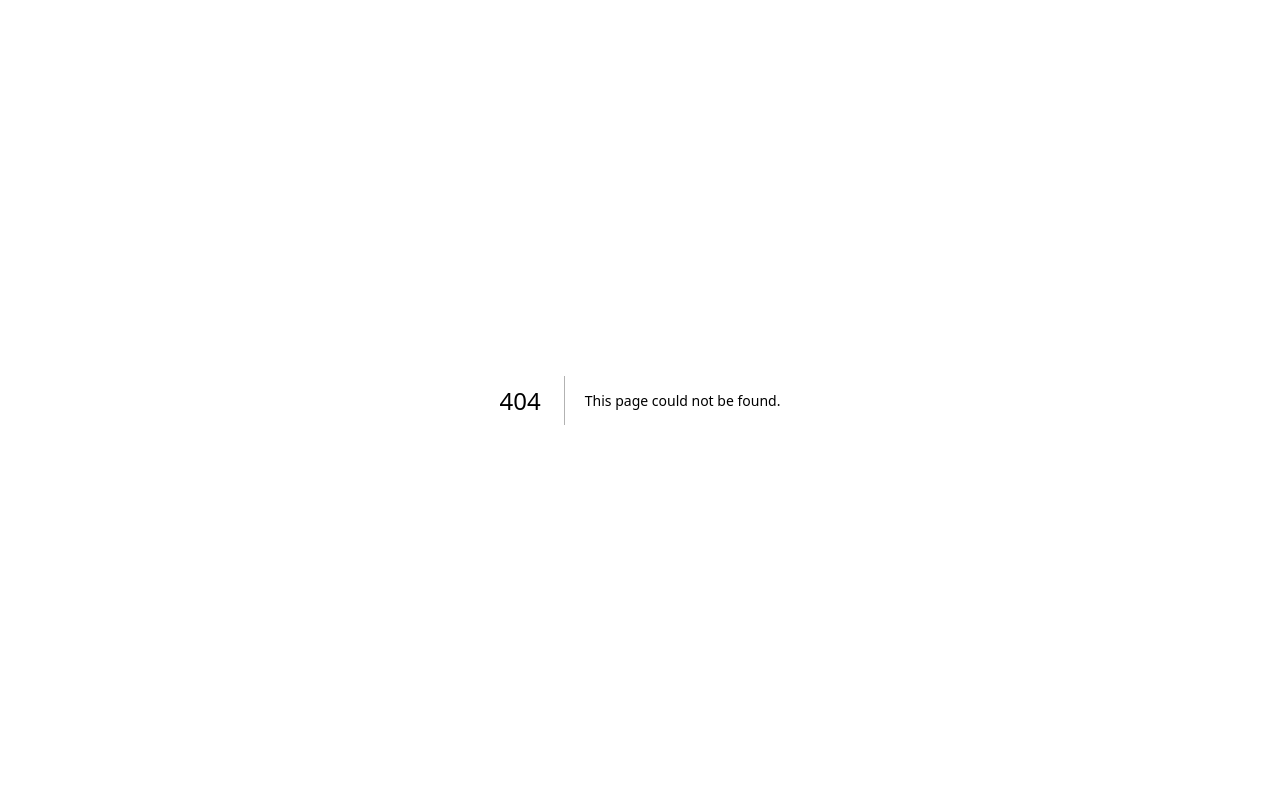
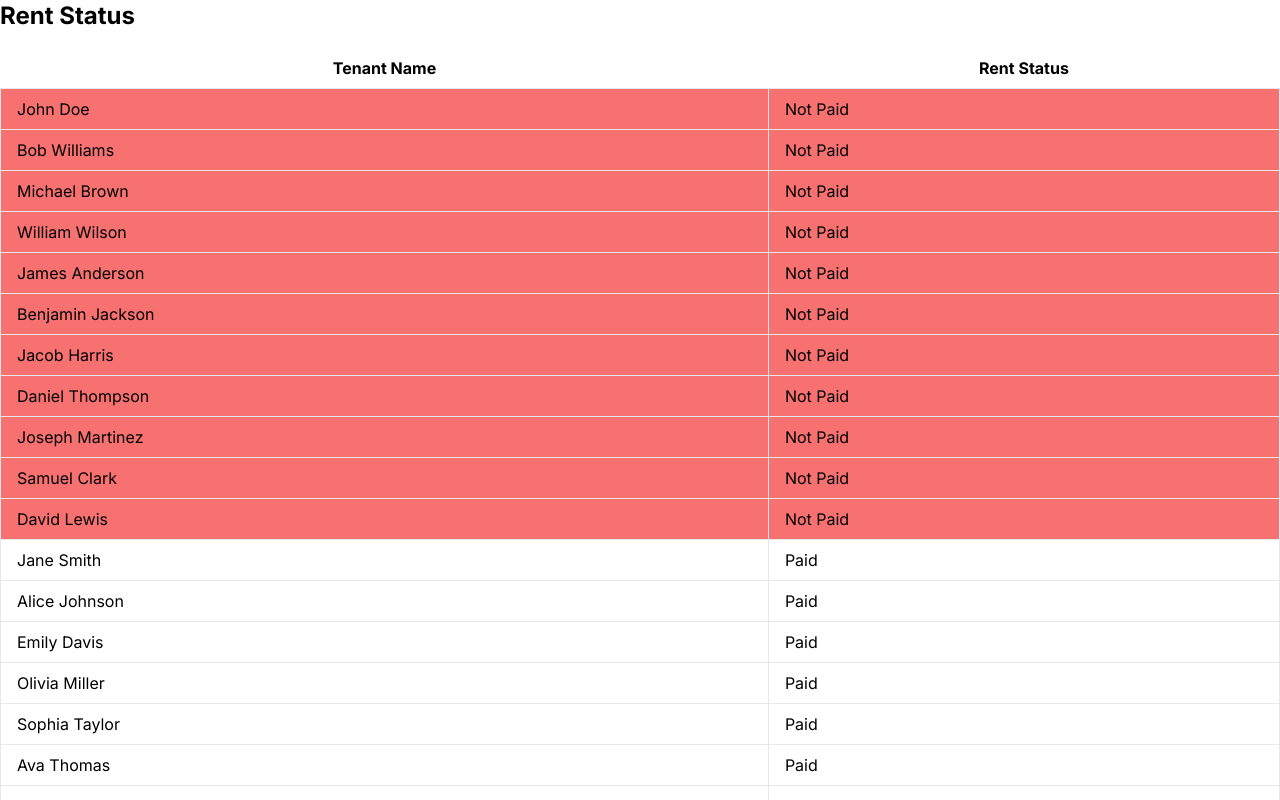
Before and after one commit to Darshan-V/HouseRental-Next-SSR, a Next.js app: page /stats in a window 1280 px wide. Before the commit this address had no page. Shown: the top 800 px of the page. Built offline with nearby package versions, Linux system fonts and the light colour scheme.

Commit message:
app screens

```diff
--- a/src/app/auth/signin/page.tsx
+++ /dev/null
@@ -1,57 +0,0 @@
-import React from "react";
-
-const SignInPage: React.FC = () => {
-  return (
-    <div className="flex flex-col items-center justify-center min-h-screen bg-gray-100">
-      <div className="max-w-md w-full px-6 py-8 bg-white shadow-md rounded-md">
-        <h2 className="text-2xl font-semibold mb-6">Sign In</h2>
-        <form className="space-y-4 w-full flex flex-col">
-          <div>
-            <label
-              htmlFor="phone"
-              className="block text-sm font-medium text-gray-700"
-            >
-              Phone Number
-            </label>
-            <input
-              type="tel"
-              id="phone"
-              inputMode="numeric"
-              pattern="[0-9]*"
-              className="mt-1 block w-full border-gray-300 rounded-md shadow-sm focus:ring-indigo-500 focus:border-indigo-500 text-black sm:text-sm"
-              placeholder="Enter your phone number"
-            />
-          </div>
-          <div>
-            <label
-              htmlFor="password"
-              className="block text-sm font-medium text-gray-700"
-            >
-              Password
-            </label>
-            <input
-              type="password"
-              id="password"
-              className="mt-1 block w-full border-gray-300 rounded-md shadow-sm focus:ring-indigo-500 focus:border-indigo-500 sm:text-sm text-black"
-              placeholder="Enter your password"
-            />
-          </div>
-          <button
-            type="submit"
-            className="w-full py-2 px-4 border border-transparent rounded-md shadow-sm text-sm font-medium text-white bg-indigo-600 hover:bg-indigo-700 focus:outline-none focus:ring-2 focus:ring-offset-2 focus:ring-indigo-500"
-          >
-            Sign In
-          </button>
-          <button
-            type="button"
-            className="w-fit py-2 px-4 mx-auto border border-transparent rounded-md  text-sm font-medium text-black  hover:underline focus:outline-none focus:ring-2 focus:ring-offset-2 focus:ring-green-500 mt-4"
-          >
-            Sign Up
-          </button>
-        </form>
-      </div>
-    </div>
-  );
-};
-
-export default SignInPage;
--- a/src/app/auth/signup/page.tsx
+++ /dev/null
@@ -1,59 +0,0 @@
-import React from "react";
-
-const SignupPage: React.FC = () => {
-  return (
-    <div className="flex flex-col items-center justify-center min-h-screen bg-gray-100">
-      <div className="max-w-md w-full px-6 py-8 bg-white shadow-md rounded-md">
-        <h2 className="text-2xl font-semibold text-center">Sign Up</h2>
-        <form className="mt-8 space-y-6">
-          <div>
-            <label
-              htmlFor="phone"
-              className="block text-sm font-medium text-gray-700"
-            >
-              Phone Number
-            </label>
-            <div className="mt-1">
-              <input
-                id="phone"
-                name="phone"
-                type="tel"
-                autoComplete="tel"
-                required
-                className="appearance-none block w-full px-3 py-2 border border-gray-300 rounded-md shadow-sm placeholder-gray-400 focus:outline-none focus:ring-indigo-500 focus:border-indigo-500 sm:text-sm"
-              />
-            </div>
-          </div>
-          <div>
-            <label
-              htmlFor="password"
-              className="block text-sm font-medium text-gray-700"
-            >
-              Password
-            </label>
-            <div className="mt-1">
-              <input
-                id="password"
-                name="password"
-                type="password"
-                autoComplete="current-password"
-                required
-                className="appearance-none block w-full px-3 py-2 border border-gray-300 rounded-md shadow-sm placeholder-gray-400 focus:outline-none focus:ring-indigo-500 focus:border-indigo-500 sm:text-sm"
-              />
-            </div>
-          </div>
-          <div>
-            <button
-              type="submit"
-              className="w-full flex justify-center py-2 px-4 border border-transparent rounded-md shadow-sm text-sm font-medium text-white bg-indigo-600 hover:bg-indigo-700 focus:outline-none focus:ring-2 focus:ring-offset-2 focus:ring-indigo-500"
-            >
-              Sign Up
-            </button>
-          </div>
-        </form>
-      </div>
-    </div>
-  );
-};
-
-export default SignupPage;
--- a/src/app/globals.css
+++ b/src/app/globals.css
@@ -1,33 +1,3 @@
 @tailwind base;
 @tailwind components;
 @tailwind utilities;
-
-:root {
-  --foreground-rgb: 0, 0, 0;
-  --background-start-rgb: 214, 219, 220;
-  --background-end-rgb: 255, 255, 255;
-}
-
-@media (prefers-color-scheme: dark) {
-  :root {
-    --foreground-rgb: 255, 255, 255;
-    --background-start-rgb: 0, 0, 0;
-    --background-end-rgb: 0, 0, 0;
-  }
-}
-
-body {
-  color: rgb(var(--foreground-rgb));
-  background: linear-gradient(
-      to bottom,
-      transparent,
-      rgb(var(--background-end-rgb))
-    )
-    rgb(var(--background-start-rgb));
-}
-
-@layer utilities {
-  .text-balance {
-    text-wrap: balance;
-  }
-}
--- /dev/null
+++ b/src/app/stats/page.tsx
@@ -0,0 +1,77 @@
+import React from "react";
+
+const tenantsData = [
+  { name: "John Doe", rentStatus: "Not Paid", paymentDate: "2022-01-01" },
+  { name: "Jane Smith", rentStatus: "Paid", paymentDate: "2022-01-02" },
+  // Add more mock data here
+  { name: "Alice Johnson", rentStatus: "Paid", paymentDate: "2022-01-03" },
+  { name: "Bob Williams", rentStatus: "Not Paid", paymentDate: "2022-01-04" },
+  { name: "Emily Davis", rentStatus: "Paid", paymentDate: "2022-01-05" },
+  { name: "Michael Brown", rentStatus: "Not Paid", paymentDate: "2022-01-06" },
+  { name: "Olivia Miller", rentStatus: "Paid", paymentDate: "2022-01-07" },
+  { name: "William Wilson", rentStatus: "Not Paid", paymentDate: "2022-01-08" },
+  { name: "Sophia Taylor", rentStatus: "Paid", paymentDate: "2022-01-09" },
+  { name: "James Anderson", rentStatus: "Not Paid", paymentDate: "2022-01-10" },
+  { name: "Ava Thomas", rentStatus: "Paid", paymentDate: "2022-01-11" },
+  {
+    name: "Benjamin Jackson",
+    rentStatus: "Not Paid",
+    paymentDate: "2022-01-12",
+  },
+  { name: "Mia White", rentStatus: "Paid", paymentDate: "2022-01-13" },
+  { name: "Jacob Harris", rentStatus: "Not Paid", paymentDate: "2022-01-14" },
+  { name: "Charlotte Martin", rentStatus: "Paid", paymentDate: "2022-01-15" },
+  {
+    name: "Daniel Thompson",
+    rentStatus: "Not Paid",
+    paymentDate: "2022-01-16",
+  },
+  { name: "Amelia Garcia", rentStatus: "Paid", paymentDate: "2022-01-17" },
+  {
+    name: "Joseph Martinez",
+    rentStatus: "Not Paid",
+    paymentDate: "2022-01-18",
+  },
+  { name: "Grace Robinson", rentStatus: "Paid", paymentDate: "2022-01-19" },
+  { name: "Samuel Clark", rentStatus: "Not Paid", paymentDate: "2022-01-20" },
+  {
+    name: "Elizabeth Rodriguez",
+    rentStatus: "Paid",
+    paymentDate: "2022-01-21",
+  },
+  { name: "David Lewis", rentStatus: "Not Paid", paymentDate: "2022-01-22" },
+];
+
+const StatsPage: React.FC = () => {
+  const sortedTenantsData = [
+    ...tenantsData.filter((tenant) => tenant.rentStatus === "Not Paid"),
+    ...tenantsData.filter((tenant) => tenant.rentStatus === "Paid"),
+  ];
+
+  return (
+    <div className="container mx-auto">
+      <h1 className="text-2xl font-bold mb-4">Rent Status</h1>
+      <table className="table-auto w-full">
+        <thead>
+          <tr>
+            <th className="px-4 py-2">Tenant Name</th>
+            <th className="px-4 py-2">Rent Status</th>
+          </tr>
+        </thead>
+        <tbody>
+          {sortedTenantsData.map((tenant, index) => (
+            <tr
+              key={index}
+              className={tenant.rentStatus === "Not Paid" ? "bg-red-400" : ""}
+            >
+              <td className="border px-4 py-2">{tenant.name}</td>
+              <td className="border px-4 py-2">{tenant.rentStatus}</td>
+            </tr>
+          ))}
+        </tbody>
+      </table>
+    </div>
+  );
+};
+
+export default StatsPage;
--- /dev/null
+++ b/src/app/tickets/page.tsx
@@ -0,0 +1,62 @@
+import React from "react";
+
+const TicketsPage: React.FC = () => {
+  // Dummy data for complaints
+  const complaints = [
+    {
+      id: 1,
+      title: "Water leakage in the bathroom",
+      description: "There is a constant water leakage in the bathroom.",
+      status: "Open",
+    },
+    {
+      id: 2,
+      title: "Broken window in the living room",
+      description:
+        "The window in the living room is broken and needs to be fixed.",
+      status: "In Progress",
+    },
+    {
+      id: 3,
+      title: "No electricity in the kitchen",
+      description: "There is no electricity in the kitchen.",
+      status: "Resolved",
+    },
+  ];
+
+  const getStatusColor = (status: string) => {
+    switch (status) {
+      case "Open":
+        return "bg-red-500";
+      case "Resolved":
+        return "bg-green-500";
+      case "In Progress":
+        return "bg-blue-500";
+      default:
+        return "bg-gray-500";
+    }
+  };
+
+  return (
+    <div className="container mx-auto">
+      <h1 className="text-2xl font-bold mb-4">Tickets Page</h1>
+      <div className="grid grid-cols-1 gap-4">
+        {complaints.map((complaint) => (
+          <div key={complaint.id} className="bg-white p-4 rounded shadow-md">
+            <h2 className="text-lg font-bold mb-2">{complaint.title}</h2>
+            <p className="text-gray-600 mb-2">{complaint.description}</p>
+            <span
+              className={`text-sm font-semibold bg-gray-200 px-2 py-1 rounded ${getStatusColor(
+                complaint.status
+              )}`}
+            >
+              {complaint.status}
+            </span>
+          </div>
+        ))}
+      </div>
+    </div>
+  );
+};
+
+export default TicketsPage;
--- /dev/null
+++ b/src/app/utils/index.ts
@@ -0,0 +1,9 @@
+const formatCurrency = (value: number) => {
+  // Implement your logic to format the currency
+  return value.toLocaleString("en-US", {
+    style: "currency",
+    currency: "USD",
+  });
+};
+
+export { formatCurrency };
```
